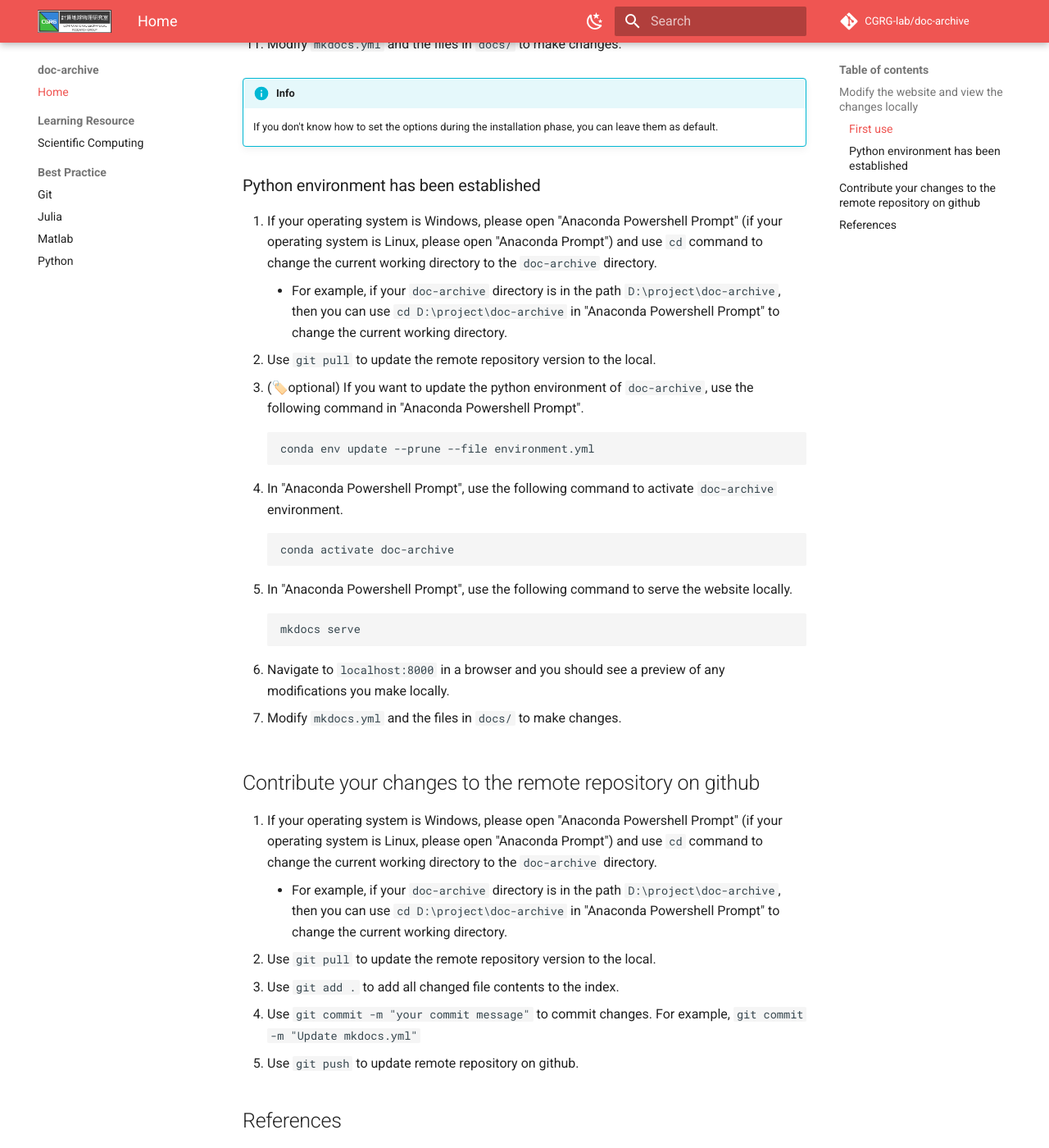
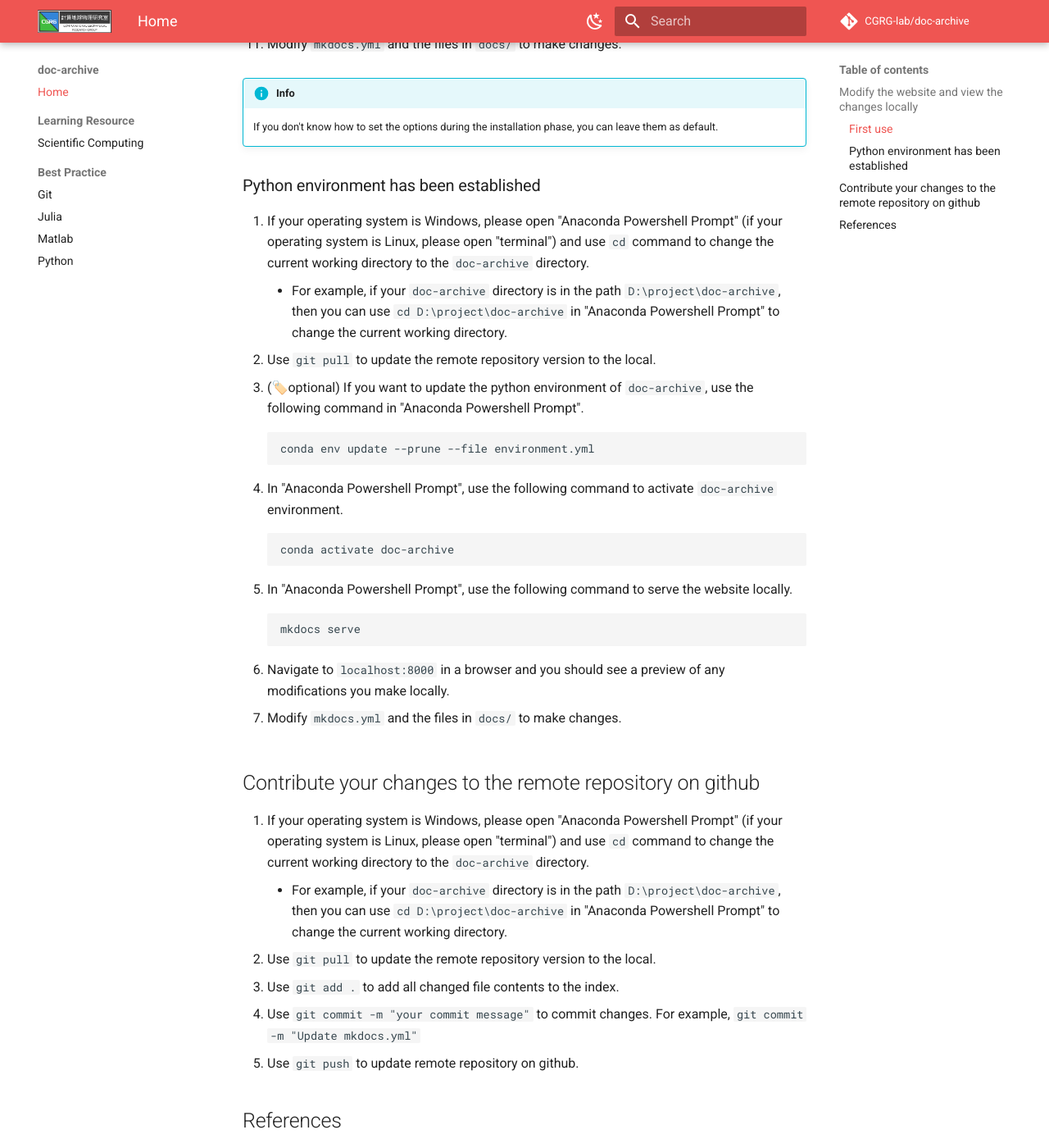
Before and after one commit to CGRG-lab/doc-archive, an MkDocs documentation site: the page built from docs/index.md, in a window 1280 px wide and 1400 px high, scrolled down 1260 px. Shown: the whole window at 82% size. Built offline with MkDocs 1.6.1 and Material for MkDocs 9.7.7, drawn with Linux system fonts in a browser that asks for light colours; comment, search, counter and statistics services are not loaded; some of the changed text lies outside the part shown.

Commit message:
:pencil2: Fix name

````diff
--- a/docs/index.md
+++ b/docs/index.md
@@ -8,7 +8,7 @@ The [doc-archive](https://github.com/CGRG-lab/doc-archive/) repository publishes
 ### First use
 1. Install git from the [official website](https://git-scm.com/).
 2. Install python through [anaconda](https://www.anaconda.com/products/individual).
-3. If your operating system is Windows, please open "Anaconda Powershell Prompt" (if your operating system is Linux, please open "Anaconda Prompt") and use `cd` command to change the current working directory to the directory you want.
+3. If your operating system is Windows, please open "Anaconda Powershell Prompt" (if your operating system is Linux, please open "terminal") and use `cd` command to change the current working directory to the directory you want.
    - For example, if you prefer to manage all your projects in the `D:\project\` directory, then you can use `cd D:\project\` in "Anaconda Powershell Prompt" to change the current working directory to `D:\project\`.
 4. In "Anaconda Powershell Prompt", use the following command to clone the repository on github.
    ```shell
@@ -38,7 +38,7 @@ The [doc-archive](https://github.com/CGRG-lab/doc-archive/) repository publishes
     If you don't know how to set the options during the installation phase, you can leave them as default.
 
 ### Python environment has been established
-1. If your operating system is Windows, please open "Anaconda Powershell Prompt" (if your operating system is Linux, please open "Anaconda Prompt") and use `cd` command to change the current working directory to the `doc-archive` directory.
+1. If your operating system is Windows, please open "Anaconda Powershell Prompt" (if your operating system is Linux, please open "terminal") and use `cd` command to change the current working directory to the `doc-archive` directory.
     - For example, if your `doc-archive` directory is in the path `D:\project\doc-archive`, then you can use `cd D:\project\doc-archive` in "Anaconda Powershell Prompt" to change the current working directory.
 2. Use `git pull` to update the remote repository version to the local.
 3.  (🏷️optional) If you want to update the python environment of `doc-archive`, use the following command in "Anaconda Powershell Prompt".
@@ -59,7 +59,7 @@ The [doc-archive](https://github.com/CGRG-lab/doc-archive/) repository publishes
 
 
 ## Contribute your changes to the remote repository on github
-1. If your operating system is Windows, please open "Anaconda Powershell Prompt" (if your operating system is Linux, please open "Anaconda Prompt") and use `cd` command to change the current working directory to the `doc-archive` directory.
+1. If your operating system is Windows, please open "Anaconda Powershell Prompt" (if your operating system is Linux, please open "terminal") and use `cd` command to change the current working directory to the `doc-archive` directory.
     - For example, if your `doc-archive` directory is in the path `D:\project\doc-archive`, then you can use `cd D:\project\doc-archive` in "Anaconda Powershell Prompt" to change the current working directory.
 2. Use `git pull` to update the remote repository version to the local.
 3. Use `git add .` to add all changed file contents to the index.
````
Also changed, not shown: README.md (+3 -3 lines).
